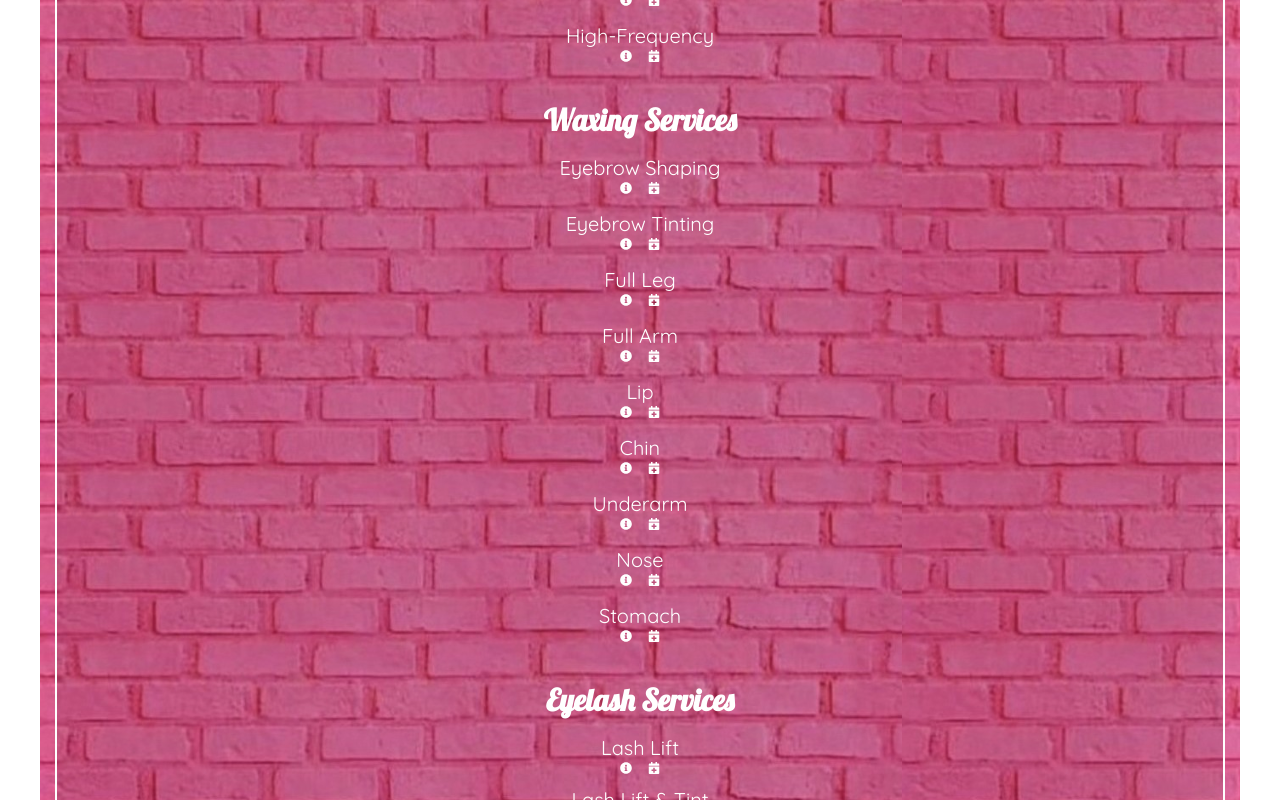
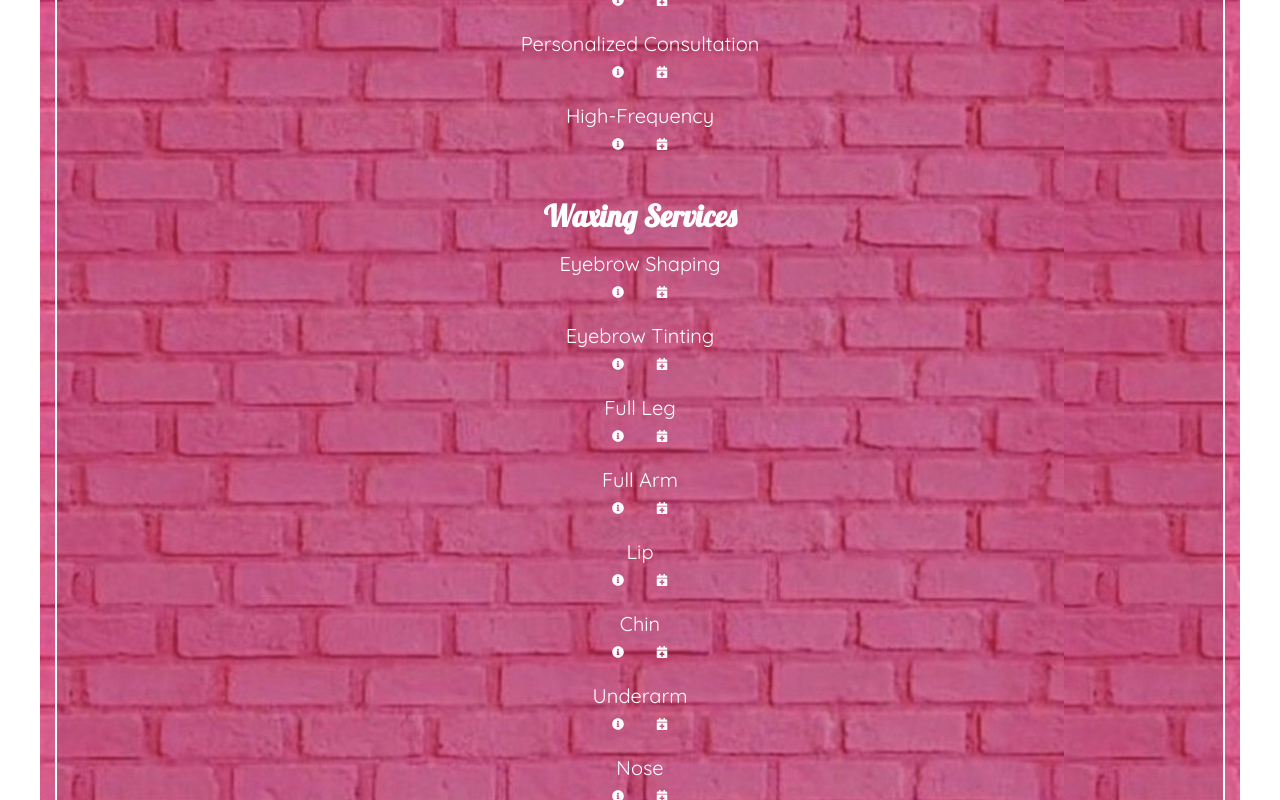
Before and after one commit to WulfCoDev/PrettyInPink, a React (Vite) app: page / in a window 1280 px wide. Shown: the part 560-1360 px from the top of the page. Built offline with nearby package versions, Linux system fonts and the light colour scheme.

Commit message:
button padding

```diff
--- a/src/components/Eyelashes.jsx
+++ b/src/components/Eyelashes.jsx
@@ -22,8 +22,8 @@ const Eyelashes = () => {
                 <p className="text-xl flex font-tertiary">{service.serviceName} </p>
               </div>
               <div className="flex gap-x-4 justify-between items-center text-xs">
-              <button onClick={() => handleItemClick(index)} ><FaInfoCircle /></button>
-                <button className='shadow-accent'><FaCalendarPlus /></button>
+              <button onClick={() => handleItemClick(index)} className='p-2'><FaInfoCircle /></button>
+                <button className='p-2'><FaCalendarPlus /></button>
               </div>
               {expandedItem === index && (
                 <div className="text-xs mt-2">
--- a/src/components/Facials.jsx
+++ b/src/components/Facials.jsx
@@ -24,8 +24,8 @@ const Facials = () => {
                 <p className="text-xl flex font-tertiary">{service.serviceName} </p>
               </div>
               <div className="flex gap-x-4 justify-between items-center text-xs">
-              <button onClick={() => handleItemClick(index)} ><FaInfoCircle /></button>
-                <button className='shadow-accent'><FaCalendarPlus /></button>
+              <button onClick={() => handleItemClick(index)} className='p-2'><FaInfoCircle /></button>
+                <button className='p-2'><FaCalendarPlus /></button>
               </div>
               {expandedItem === index && (
                 <div className="text-xs mt-2">
--- a/src/components/Wax.jsx
+++ b/src/components/Wax.jsx
@@ -24,8 +24,8 @@ const Wax = () => {
               </div>
 
               <div className="flex gap-x-4 justify-between items-center text-xs">
-              <button onClick={() => handleItemClick(index)} ><FaInfoCircle /></button>
-                <button className='shadow-accent'><FaCalendarPlus /></button>
+              <button onClick={() => handleItemClick(index)} className='p-2' ><FaInfoCircle /></button>
+                <button className='p-2'><FaCalendarPlus /></button>
               </div>
               {expandedItem === index && (
                 <div className="text-xs mt-2">
```
Also changed, not shown: 1 other file (tests, documents, lock files or other folders).
